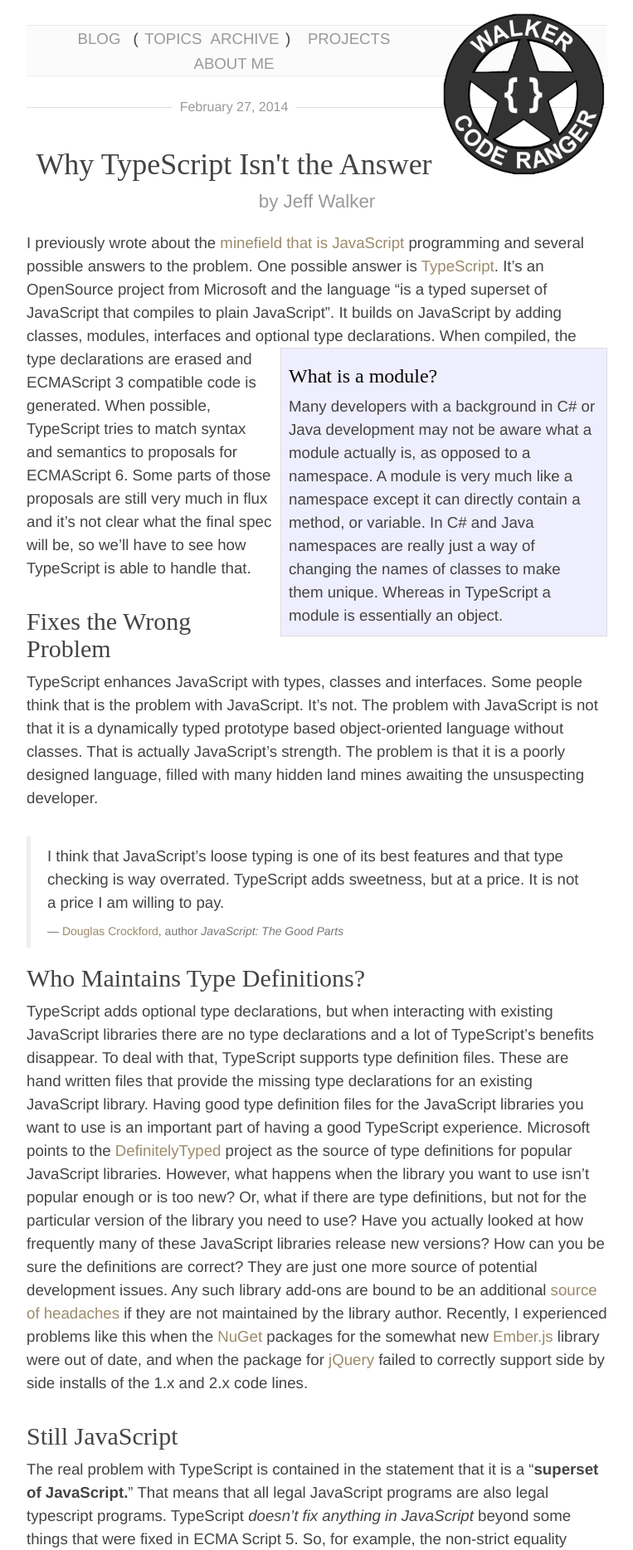
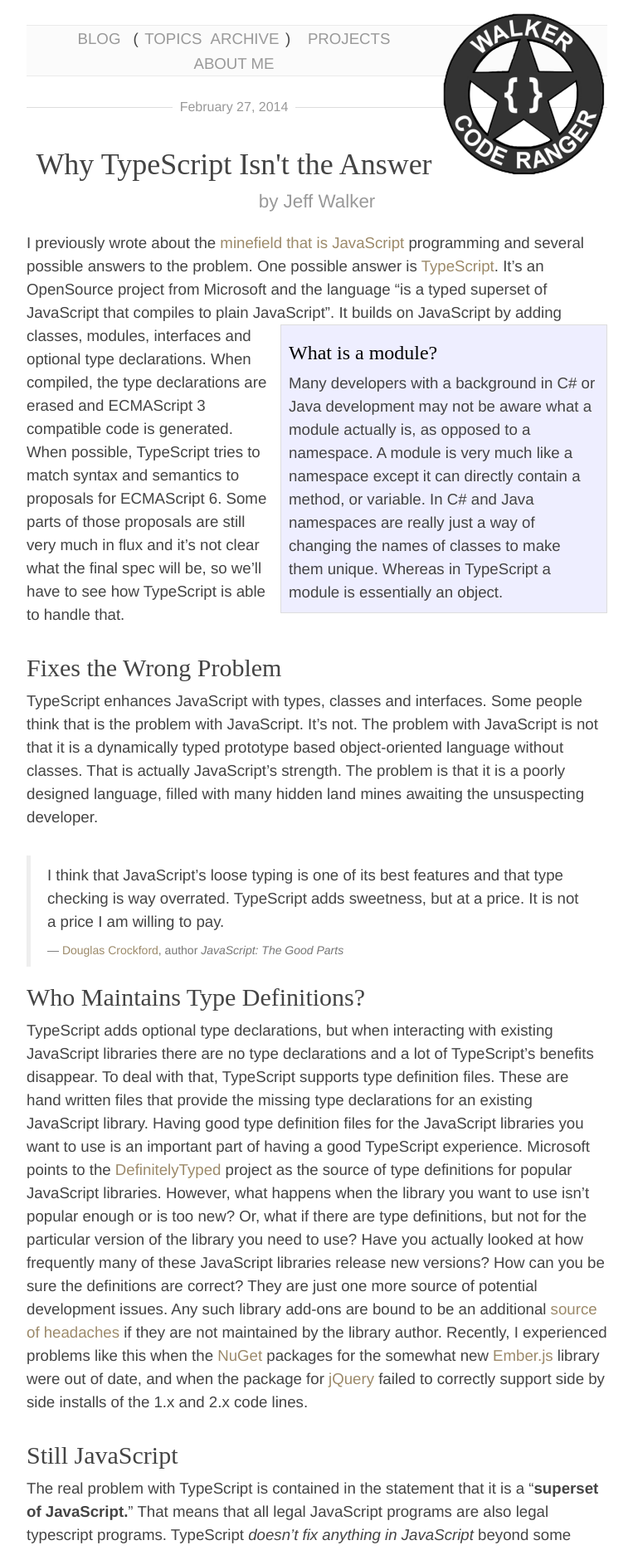
Before and after one commit to WalkerCodeRanger/WalkerCodeRanger.com, a Jekyll site: the page built from _posts/2014-02-27-typescript-isnt-the-answer.md, in a window 1280 px wide. Shown: the top 1868 px of the page at 83% size, without its empty margins (258-1021 px from the left). Built offline with Jekyll 4.4.1, drawn with Linux system fonts in a browser that asks for light colours; nearby versions of some CDN libraries; comment, search, counter and statistics services are not loaded.

Commit message:
use JavaScript to fix aside positioning

```diff
--- a/_layouts/master.html
+++ b/_layouts/master.html
@@ -20,6 +20,7 @@
 
 		<!-- Custom CSS -->
 		<link rel="stylesheet" href="/css/main.css">
+		<link rel="stylesheet" href="/css/aside.css">
 
 		<!-- HTML5 Shim and Respond.js IE8 support of HTML5 elements and media queries -->
 		<!-- WARNING: Respond.js doesn't work if you view the page via file:// -->
@@ -88,5 +89,7 @@
 			var s = document.getElementsByTagName('script')[0]; s.parentNode.insertBefore(po, s);
 		  })();
 		</script>
+
+		<script src="/css/aside.js" defer></script>
 	</body>
 </html>
--- a/_posts/2014-02-27-typescript-isnt-the-answer.md
+++ b/_posts/2014-02-27-typescript-isnt-the-answer.md
@@ -4,12 +4,9 @@
 author: "Jeff Walker"
 title: "Why TypeScript Isn't the Answer"
 guid: 52814372-82e9-4945-916a-bb2dd7915c7b
+modified: 2014-03-02 15:45 -05:00
 ---
-<div class="with-aside aside-right aside-down-5" markdown="1">
-<div class="aside-placeholder" style="display: none" markdown="1">
-###What is a module?
-Many developers with a background in C# or Java development may not be aware what a module actually is, as opposed to a namespace. A module is very much like a namespace except it can directly contain a method, or variable.  In C# and Java namespaces are really just a way of changing the names of classes to make them unique.  Whereas in TypeScript a module is essentially an object.
-</div>
+<div class="with-aside aside-right aside-down-4" markdown="1">
 I previously wrote about the [minefield that is JavaScript]({% post_url 2014-02-20-javascript-minefield %}){:class="internal"} programming and several possible answers to the problem.  One possible answer is [TypeScript](http://www.typescriptlang.org/). It's an OpenSource project from Microsoft and the language "is a typed superset of JavaScript that compiles to plain JavaScript". It builds on JavaScript by adding classes, modules, interfaces and optional type declarations.  When compiled, the type declarations are erased and ECMAScript 3 compatible code is generated. When possible, TypeScript tries to match syntax and semantics to proposals for ECMAScript 6. Some parts of those proposals are still very much in flux and it's not clear what the final spec will be, so we'll have to see how TypeScript is able to handle that.
 
 <aside markdown="1">
--- a/atom.xml
+++ b/atom.xml
@@ -21,7 +21,11 @@
  <entry>
    <title>{{ post.title }}</title>
    <link href="{{ site.production_url }}{{ post.url }}/"/>
+   {% if post.modified %}
+   <updated>{{ post.modified | date_to_xmlschema }}</updated>
+   {% elsif post.date %}
    <updated>{{ post.date | date_to_xmlschema }}</updated>
+   {% endif %}
    <id>{{ post.guid }}</id>
    <content type="html">{{ post.content | xml_escape }}</content>
  </entry>
--- /dev/null
+++ b/css/aside.css
@@ -0,0 +1,76 @@
+/*****************************************************************************/
+/* It turns out to be very difficult to place an aside correctly. See:
+/*  http://stackoverflow.com/questions/22109071/position-aside-part-way-up-in-paragraph-with-css/22127561?noredirect=1#22127561
+/*
+/* This approach uses JavaScript to move the element and gives it a different
+/* style if for some reason the JS doesn't move it
+/*****************************************************************************/
+
+/* general appearance */
+aside
+{
+	border: 1px solid #ddd;
+	background-color: #eef;
+	padding: 0 .5em;
+	color: black;
+	margin-bottom: 1ex;
+}
+
+aside p:last-child
+{
+	margin-bottom: 0.5em;
+}
+
+/* an unmoved aside */
+aside
+{
+	margin-left: 5em;
+	margin-right: 5em;
+}
+
+/* an aside that has been moved by jQuery has the class floating */
+aside.floating
+{
+	width: 40ex;
+	margin-left: 0;
+	margin-right: 0;
+}
+
+.with-aside.aside-left aside.floating
+{
+	float: left;
+	clear: left;
+	margin-right: 1ex;
+}
+.with-aside.aside-right aside.floating
+{
+	float: right;
+	clear: right;
+	margin-left: 1ex;
+}
+
+.with-aside.floating:before
+{
+	content: "";
+	width: 0;
+	height: 0;
+}
+
+.with-aside.floating.aside-left:before
+{
+	float: left;
+}
+.with-aside.floating.aside-right:before
+{
+	float: right;
+}
+
+/* various down amounts, note the line-height is 1.5em */
+.with-aside.floating.aside-down-4:before
+{
+	height: 6em;
+}
+.with-aside.floating.aside-down-5:before
+{
+	height: 7.5em;
+}
--- /dev/null
+++ b/css/aside.js
@@ -0,0 +1,10 @@
+$(function() {
+	$('.with-aside').each(function(i, e) {
+		var withAside = $(e);
+		var aside = withAside.find('aside');
+		aside.detach();
+		aside.prependTo(withAside);
+		aside.addClass('floating');
+		withAside.addClass('floating');
+	});
+});
--- a/css/main.css
+++ b/css/main.css
@@ -120,102 +120,6 @@
 .fa-stack.wcr-badge .fa
 {
 	top: -7px;
-}
-
-
-/*****************************************************************************/
-/* Aside placement based on question:
-/*  http://stackoverflow.com/questions/22109071/position-aside-part-way-up-in-paragraph-with-css/22127561?noredirect=1#22127561
-/*****************************************************************************/
-
-.with-aside
-{
-	position: relative;
-}
-
-/* the pushdown element */
-.with-aside:before
-{
-	content: "";
-	width: 0;
-}
-
-.with-aside.aside-left:before
-{
-	float: left;
-}
-
-.with-aside.aside-right:before
-{
-	float: right;
-}
-
-.with-aside.aside-down-5:before
-{
-	height: 7.5em; /* line-height is 1.5 ems */
-}
-
-/* the appearance of the aside */
-aside, .with-aside .aside-placeholder
-{
-	width: 40ex;
-	border: 1px solid #ddd;
-	background-color: #eef;
-	padding: 0 .5em;
-	color: black;
-	margin-bottom: 1ex;
-}
-
-aside p:last-child, .with-aside .aside-placeholder p:last-child
-{
-	margin-bottom: 0.5em;
-}
-
-/* position the placeholder element */
-.with-aside .aside-placeholder
-{
-	display: block !important; /* override the inline style */
-	background-color: yellow;
-}
-
-.with-aside.aside-right .aside-placeholder
-{
-	float: right;
-	clear: right;
-	margin-left: 1ex;
-}
-
-.with-aside.aside-left .aside-placeholder
-{
-	float: left;
-	clear: left;
-	margin-right: 1ex;
-}
-
-/* the aside itself */
-aside
-{
-	position: absolute;
-	width: 40ex;
-	border: 1px solid #ddd;
-	background-color: #eef;
-	padding: 0 .5em;
-	color: black;
-	margin-bottom: 1ex;
-}
-
-.aside-right aside
-{
-	right: 0;
-}
-.aside-left aside
-{
-	left: 0;
-}
-
-.aside-down-5 aside
-{
-	top: 7.5em; /* line-height is 1.5 ems */
 }
 
 /*****************************************************************************/
--- a/sitemap.xml
+++ b/sitemap.xml
@@ -7,8 +7,8 @@
   {% for post in site.posts %}
     <url>
       <loc>{{ site.url }}{{ post.url }}/</loc>
-      {% if post.sitemap.lastmod %}
-        <lastmod>{{ post.sitemap.lastmod | date: "%Y-%m-%d" }}</lastmod>
+      {% if post.modified %}
+        <lastmod>{{ post.modified | date_to_xmlschema }}</lastmod>
       {% elsif post.date %}
         <lastmod>{{ post.date | date_to_xmlschema }}</lastmod>
       {% else %}
```
